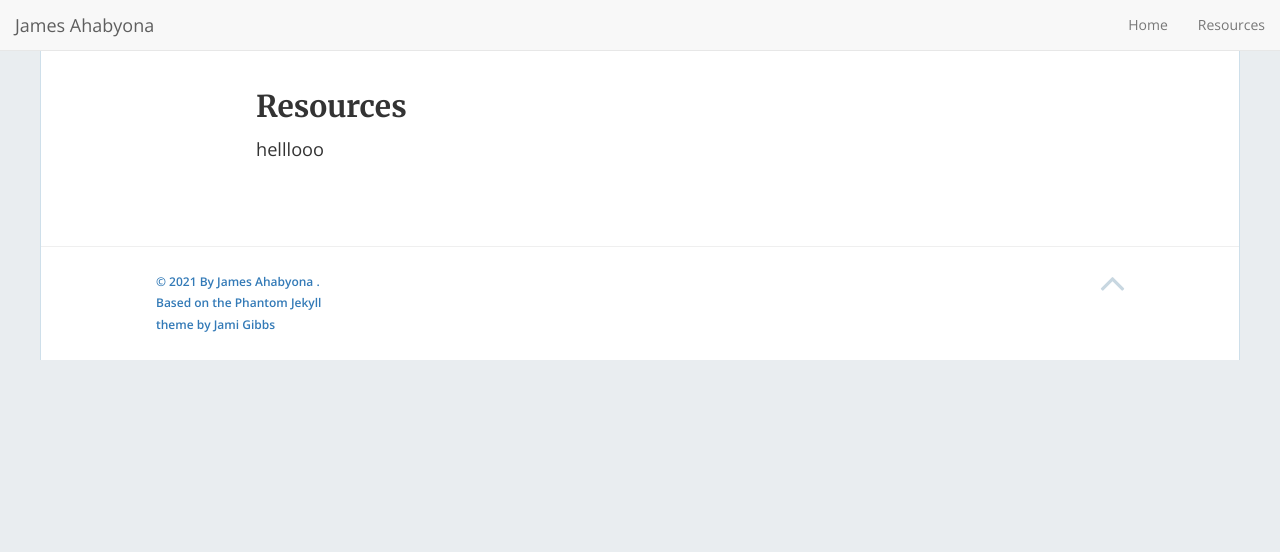
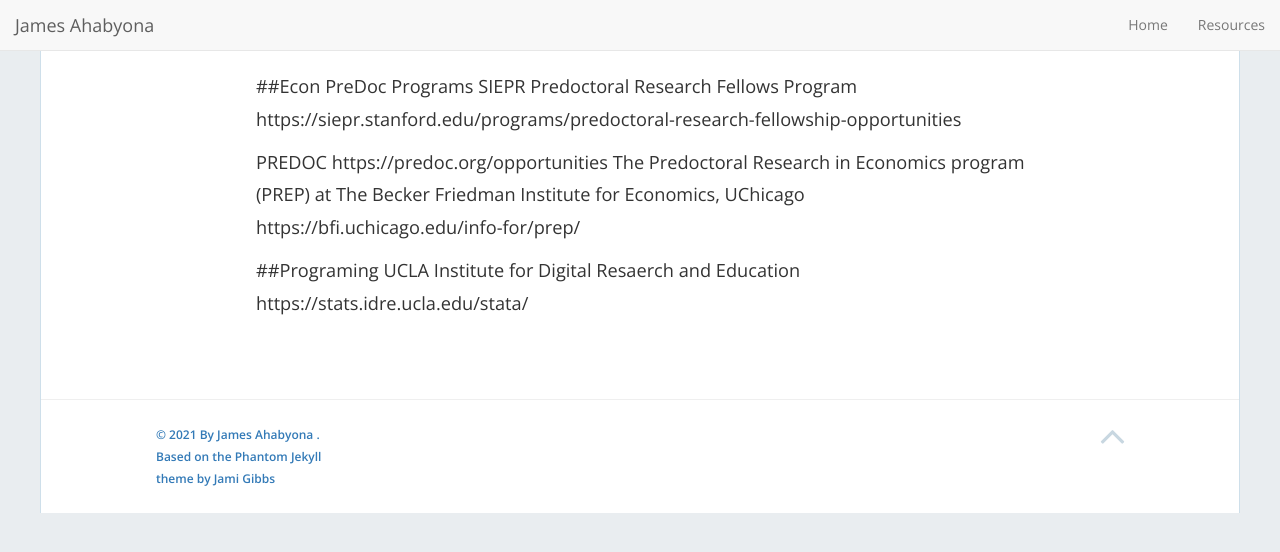
Before and after one commit to mariaelenaguer/mariaelenaguer.github.io, a Jekyll site: the page built from Resources.md, in a window 1280 px wide. Shown: the top 552 px of the page. Built offline with Jekyll 4.4.1, drawn with Linux system fonts in a browser that asks for light colours; nearby versions of some CDN libraries.

Commit message:
Update Resources.md

```diff
--- a/Resources.md
+++ b/Resources.md
@@ -4,5 +4,12 @@
 permalink: /Resources/
 ---
 
-## Resources
-helllooo
+##Econ PreDoc Programs
+SIEPR Predoctoral Research Fellows Program https://siepr.stanford.edu/programs/predoctoral-research-fellowship-opportunities
+
+PREDOC https://predoc.org/opportunities
+The Predoctoral Research in Economics program (PREP) at The Becker Friedman Institute for Economics, UChicago https://bfi.uchicago.edu/info-for/prep/
+
+
+##Programing
+UCLA Institute for Digital Resaerch and Education https://stats.idre.ucla.edu/stata/
```
